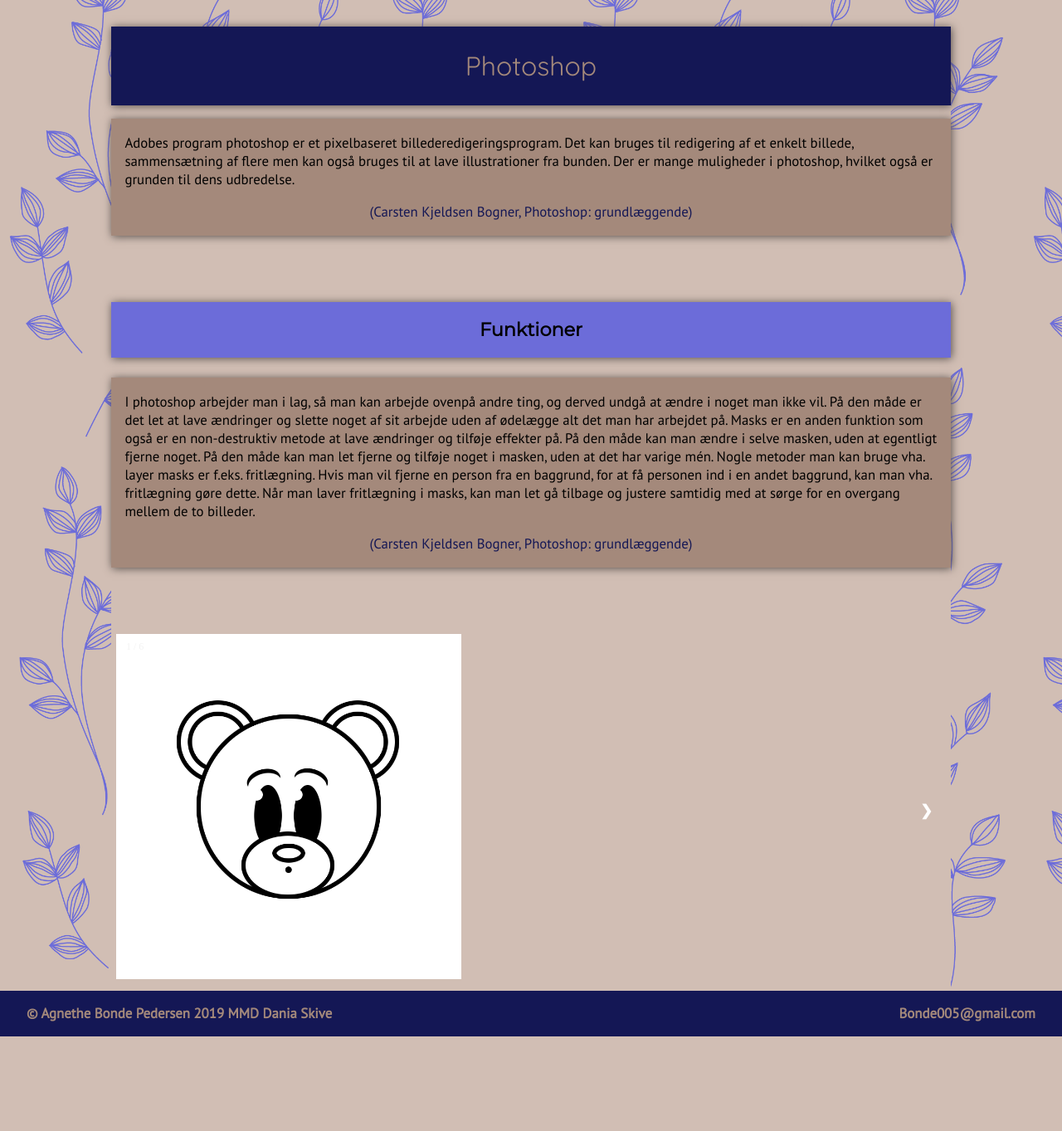
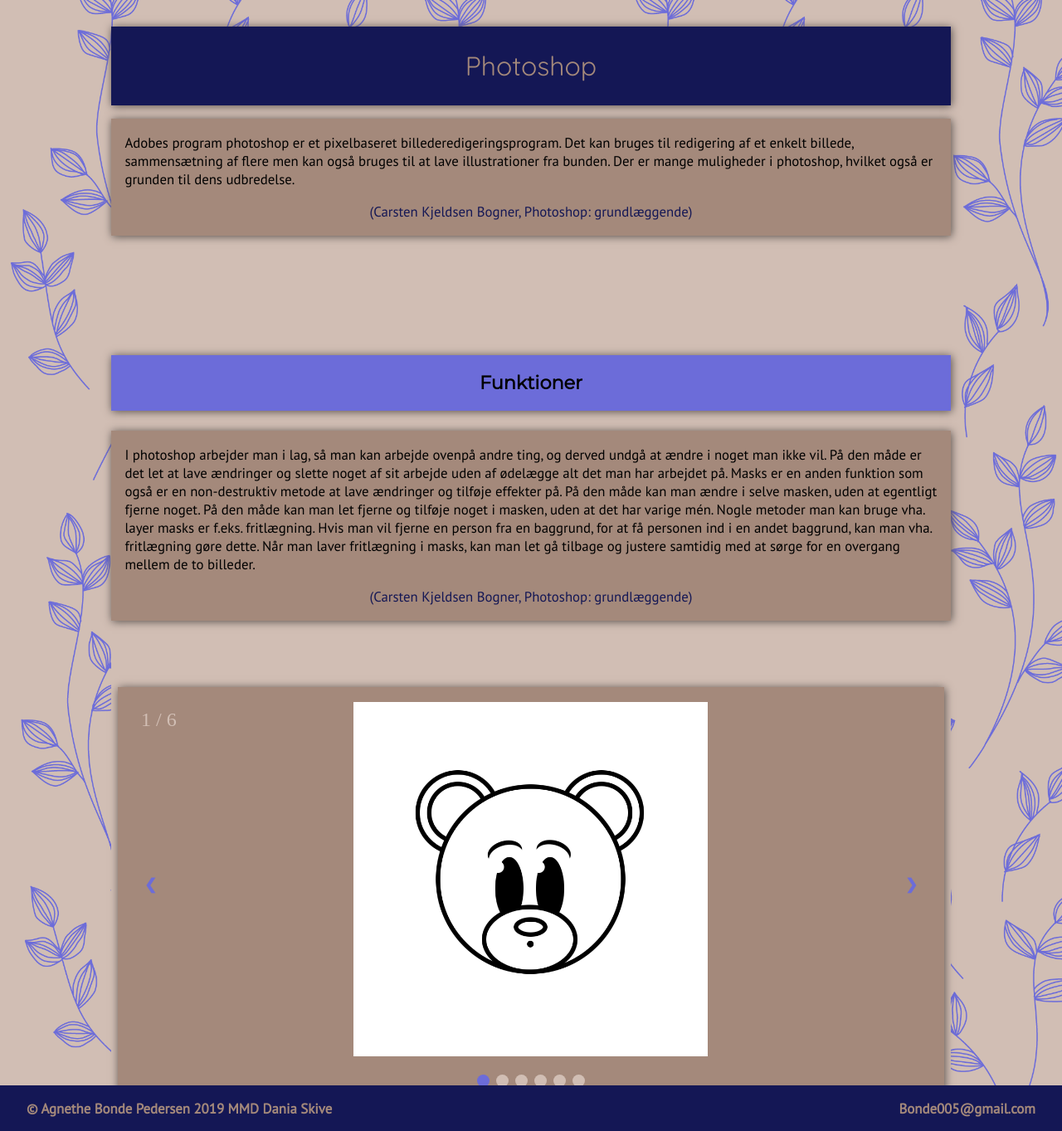
Before and after one commit to Bonde005/portfolio, a PHP site: page /photoshop.php in a window 1280 px wide. Shown: the part 88-1451 px from the top of the page at 83% size. Before the commit the page ends 1337 px from the top, so only its background shows below. Run offline with PHP 8.4, Linux system fonts and the light colour scheme.

Commit message:
sxfuhtj
hdxstr

```diff
--- /dev/null
+++ b/grid_photoshop.css
@@ -0,0 +1,81 @@
+#artboards_eksempler {
+  max-width: 1424px; /* Gør at billede ikke bliver forstørret*/
+  margin-left: auto; /* centrer billed sektionen */
+  margin-right: auto; /* center billed sektionen */
+}
+
+#slideshow img {
+  max-height: 427px; /* Giver dem den samme højde taget fra den laveste */
+}
+
+#blade_billeder img {
+  height: auto;
+  width: 300px;
+}
+
+/* Grid areas */
+
+#back_arrow {
+  grid-area: back_arrow;
+}
+
+#overskrift {
+  grid-area: overskrift;
+}
+
+#indledning {
+  grid-area: indledning;
+}
+
+#funktioner_overskrift {
+  grid-area: funktioner_overskrift;
+}
+
+#funktioner_tekst {
+  grid-area: funktioner_tekst;
+}
+
+#artboards_eksempler {
+  grid-area: artboards_eksempler;
+}
+
+#former_tekst {
+  grid-area: former_tekst;
+}
+
+#slideshow {
+  grid-area: slideshow;
+}
+
+/* Grid for mobil version */
+#pagewrap {
+  display: grid;
+  grid-template-areas:
+  "back_arrow"
+  "overskrift"
+  "indledning"
+  "funktioner_overskrift"
+  "funktioner_tekst"
+  "artboards_eksempler"
+  "former_tekst"
+  "slideshow" ;
+}
+
+#slideshow {
+  width: 98.5%; /* Gør den lidt smallere så der ikke er så meget luft */
+  margin: auto; /* centere */
+}
+
+@media screen and (min-width: 1000px) { /* Her begynnder desktop versionen */
+
+ #pagewrap {
+   grid-template-areas:
+   "overskrift"
+   "indledning"
+   "funktioner_overskrift"
+   "funktioner_tekst"
+   "artboards_eksempler"
+   "former_tekst"
+   "slideshow";
+ }
+}
--- a/photoshop.php
+++ b/photoshop.php
@@ -6,7 +6,7 @@
         <title>AB læringsportfolio Photoshop</title>
         <link href="https://fonts.googleapis.com/css?family=Montserrat|PT+Sans|Quicksand:400,600,700&display=swap" rel="stylesheet">
         <link rel="stylesheet" href="stylesheet_page.css">
-        <link rel="stylesheet" href="grid_illustrator.css">
+        <link rel="stylesheet" href="grid_photoshop.css">
         <link rel="stylesheet" href="slideshow.css">
     </head>
     <body>
@@ -49,7 +49,7 @@
 
             <div class="mySlides fade">
               <div class="numbertext">2 / 6</div>
-              <img src="billeder/grafisk_design/slideshow_photoshop/bruno_farvet" alt="En farvet bamse bjørn">
+              <img src="billeder/grafisk_design/slideshow_photoshop/bruno_farvet.png" alt="En farvet bamse bjørn">
             </div> <!-- mySlides fade -->
 
             <div class="mySlides fade">
@@ -62,7 +62,7 @@
               <img src="billeder/grafisk_design/slideshow_photoshop/smooth.png" alt="Tekst effekter i photoshop">
             </div> <!-- mySlides fade -->
 
-            <div class="mySlides fade">
+            <div class="mySlides fade" id="blade_billeder">
               <div class="numbertext">5 / 6</div>
               <img src="billeder/grafisk_design/slideshow_photoshop/Grapevine_leaf.jpg" alt="Et blad">
               <img src="billeder/grafisk_design/slideshow_photoshop/draabe.png" alt="Et blad med dråbe på">
--- a/slideshow.css
+++ b/slideshow.css
@@ -1,23 +1,16 @@
-.mySlides img {
-  height: 100%; /* Billedet skal fylde hele sin størrelse */
-  max-height: 416px; /* Giver en bestemt max-højde så de alle er lige store */
+#slideshow {
+  box-sizing: border-box;
+  background-color: #a4897b;
 }
 
-#slideshow {
-  box-sizing: border-box
-}
 
 .mySlides {
-  display: none
-}
-
-img {
-  vertical-align: middle;
+  text-align: center; /* cetnrer diven og dermed billederne*/
+  margin-top: 1em; /* Giver mere luft mellem billede og top*/
 }
 
 /* Slideshow container */
 .slideshow-container {
-  max-width: 1000px;
   position: relative;
   margin: auto;
 }
@@ -30,7 +23,7 @@
   width: auto;
   padding: 16px;
   margin-top: -22px;
-  color: white;
+  color: #6c6cd9; /* Giver den lyse blå farve til pillene */
   font-weight: bold;
   font-size: 18px;
   transition: 0.6s ease;
@@ -55,8 +48,8 @@
 
 /* Number text (1/3 etc) */
 .numbertext {
-  color: #f2f2f2;
-  font-size: 12px;
+  color: #D1BEB4;
+  font-size: 1.5em;
   padding: 8px 12px;
   position: absolute;
   top: 0;
@@ -68,14 +61,14 @@
   height: 15px;
   width: 15px;
   margin: 0 2px;
-  background-color: #bbb;
+  background-color: #D1BEB4;
   border-radius: 50%;
   display: inline-block;
   transition: background-color 0.6s ease;
 }
 
 .active, .dot:hover {
-  background-color: #717171;
+  background-color: #6c6cd9;
 }
 
 /* Fading animation */
@@ -96,7 +89,12 @@
   to {opacity: 1}
 }
 
-/* On smaller screens, decrease text size */
-@media only screen and (max-width: 300px) {
-  .prev, .next,.text {font-size: 11px}
+#slideshow { /* Giver samme styling som tekstfeltene*/
+  background-color: #a4897b; /* Baggrunds farve */
+  padding-top: 0.1em;
+  padding-bottom: 0.1em; /* padding i bund og top*/
+  padding-right: 1em;
+  padding-left: 1em; /* padding i siderne */
+  margin-bottom: 1em; /* luft mellem felter */
+  box-shadow: 1px 1px 10px #574f4b; /* skyggeeffekt */
 }
--- a/stylesheet_page.css
+++ b/stylesheet_page.css
@@ -237,7 +237,7 @@
     width: 90%; /* Gør gridet smallere */
     margin-left: auto; /* centrer griddet */
     margin-right: auto;
-    margin-bottom: 25%; /* gør margin lidt mindre igen */
+    margin-bottom: 28%; /* gør margin lidt mindre igen */
   }
 
 
```
Also changed, not shown: grid_illustrator.css (added, +76 -0 lines), illustrator.php (+5 -4 lines).
